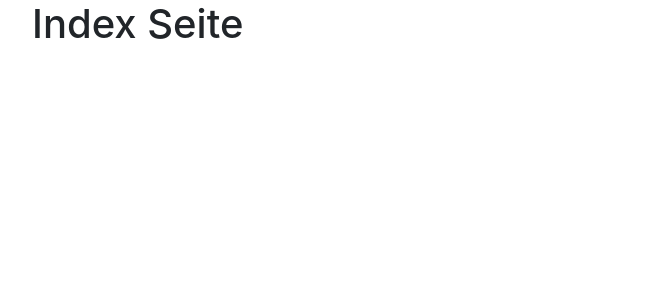
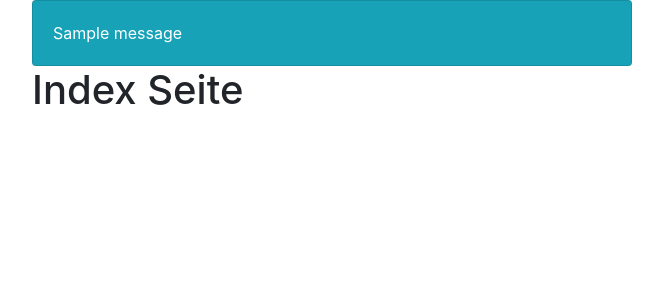
Before and after one commit to christopherhanke/messaging_application, a Flask app: page / in a window 1280 px wide. Shown: the part 56-356 px from the top of the page, without its empty margins (53-716 px from the left). Run offline with Flask 2, Linux system fonts and the light colour scheme; one stand-in notice (Sample message) is shown.

Commit message:
implementing flash for user feedback. flash messages implemented in base-html

```diff
--- a/main.py
+++ b/main.py
@@ -1,7 +1,7 @@
 import uuid
 import hashlib
 
-from flask import Flask, render_template, redirect, url_for, request
+from flask import Flask, render_template, redirect, url_for, request, flash
 from datetime import datetime
 from models import db, User, Messages
 
@@ -20,7 +20,12 @@ def index():
 
 @app.route("/register", methods=["GET", "POST"])
 def register():
-    return render_template("register.html")
+    if request.method == "GET":
+        flash("Test")
+        return render_template("register.html")
+
+    elif request.method == "POST":
+        return render_template("register.html")
 
 
 @app.route("/login", methods=["GET", "POST"])
--- a/templates/base.html
+++ b/templates/base.html
@@ -25,6 +25,21 @@
                 </div>
           </div>
         </nav>
+        {% with messages = get_flashed_messages() %}
+            {% if messages %}
+                <div class="container">
+                    <div class="card-group">
+                        {% for msg in messages %}
+                            <div class="card text-white bg-info" style="max-width: 37.5rem">
+                                <div class="card-body">
+                                    <p class="card-text">{{msg}}</p>
+                                </div>
+                            </div>
+                        {% endfor %}
+                    </div>
+                </div>
+            {% endif %}
+        {% endwith %}
         <div class="container">
             {% block content %}
             {% endblock content %}
```
Also changed, not shown: readme.md (added).
